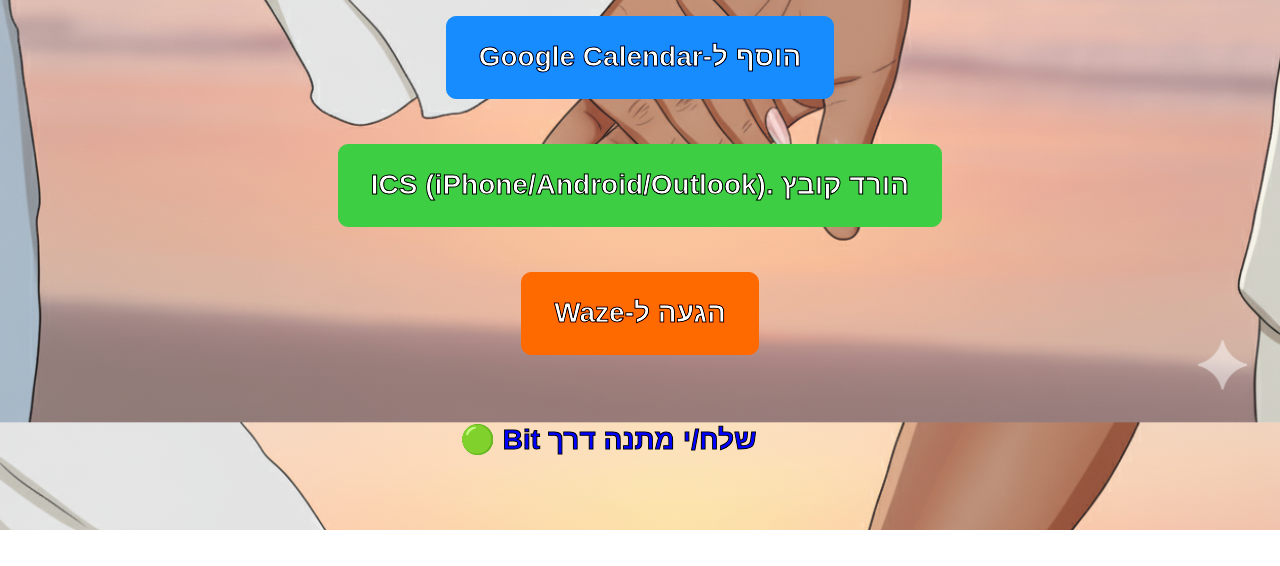
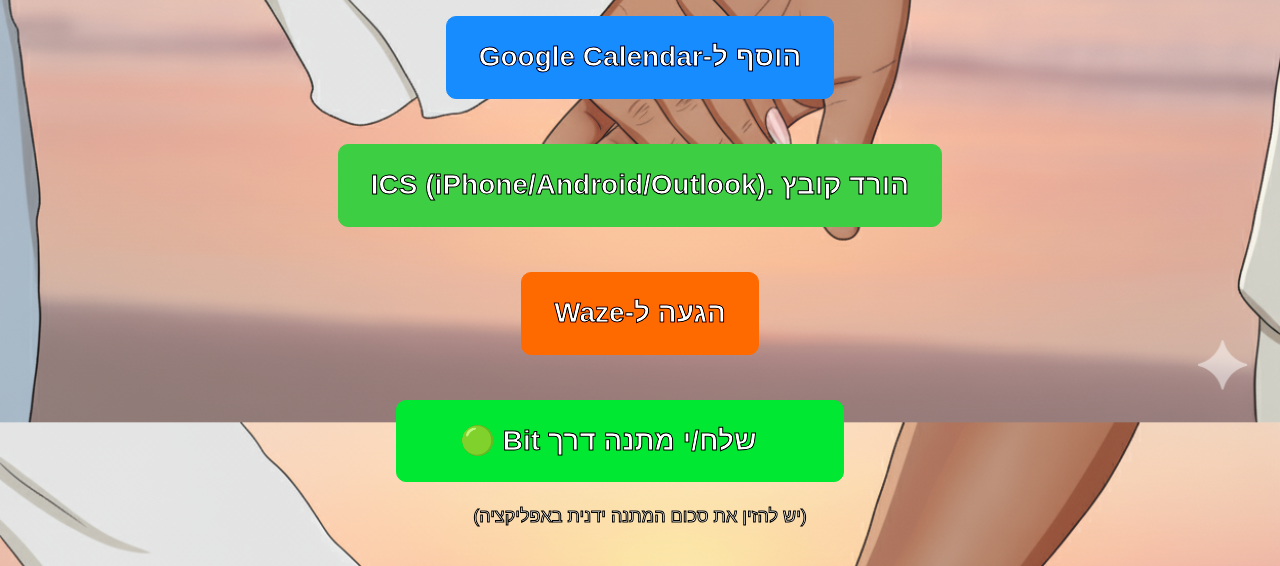
Before and after one commit to ronro9/wedding_lir_ron, a plain HTML site: page index.html in a window 1280 px wide. Shown: the part 431-997 px from the top of the page. Before the commit the page ends 961 px from the top, so only its background shows below. Drawn offline with Linux system fonts and the light colour scheme.

Commit message:
Update index.html

```diff
--- a/index.html
+++ b/index.html
@@ -66,6 +66,14 @@
     color: white;
     border: 1px solid #ff6600;
   }
+  a.bit {
+    background-color: #12C143; /* ירוק ביט */
+    color: white;
+    border: 1px solid #12C143;
+  }
+  a.bit:hover {
+    background-color: #0d9635; /* ירוק כהה יותר */
+  }
 </style>
 </head>
 <body>
@@ -103,5 +111,8 @@
        שלח/י מתנה דרך Bit 🟢
     </a>
 </p>
+  <p style="font-size: 18px; font-weight: 500; margin-top: -10px;">
+    (יש להזין את סכום המתנה ידנית באפליקציה)
+</p>
 </body>
 </html>
```
